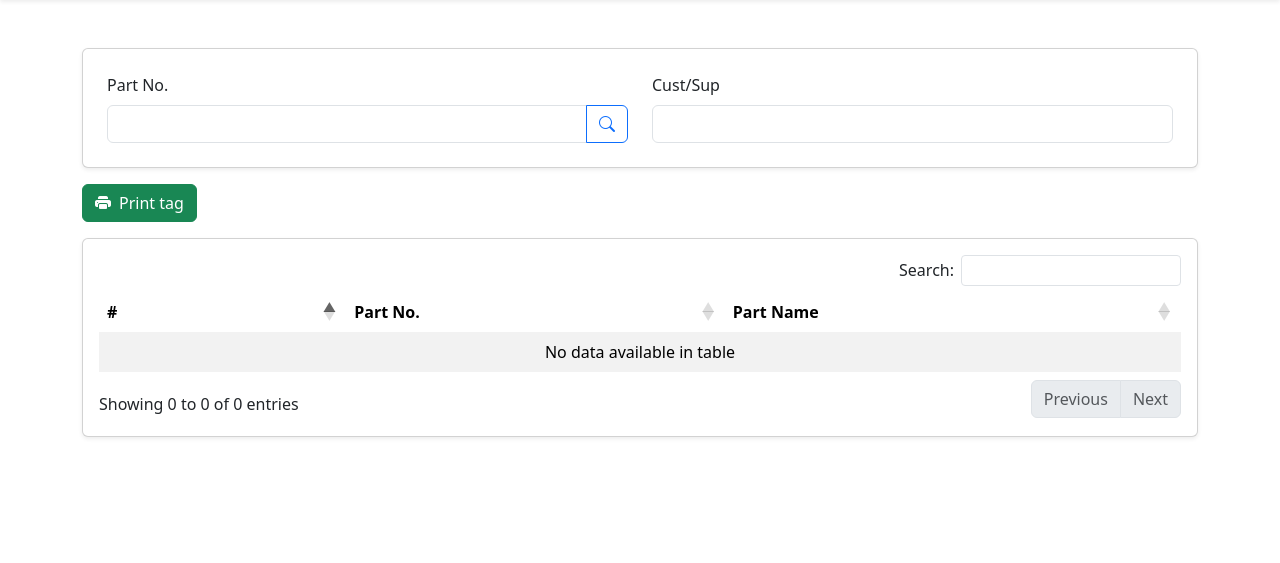
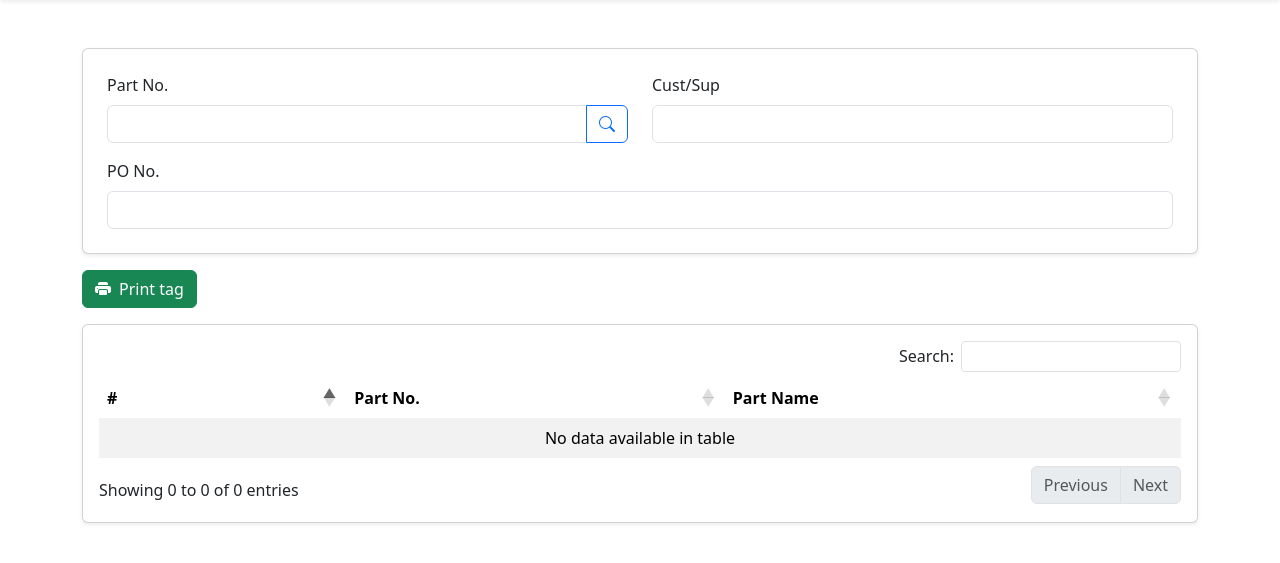
Before and after one commit to WeerawitPM/print_tag, a Django app: template print_tag_app/templates/product/index.html in a window 1280 px wide. Shown: the part 78-641 px from the top of the page. Run offline with Django 5.2, Linux system fonts and the light colour scheme; the template is opened without the code that fills it, so the values that code supplies are empty; some libraries are stand-ins or nearby versions.

Commit message:
update: po in product

```diff
--- a/print_tag_app/templates/product/index.html
+++ b/print_tag_app/templates/product/index.html
@@ -20,6 +20,12 @@
           <div class="col">
             <label for="cust_sup" class="form-label">Cust/Sup</label>
             <input type="text" class="form-control" id="cust_sup" name="cust_sup" value="{{ cust_sup }}" />
+          </div>
+        </div>
+        <div class="row mt-3">
+          <div class="col">
+            <label for="po_no" class="form-label">PO No.</label>
+            <input type="text" class="form-control" id="po_no" name="po_no" value="{{ po_no }}" />
           </div>
         </div>
       </div>
@@ -109,7 +115,7 @@
         // เมื่อโหลด DataTables เสร็จ
         initComplete: function (settings, json) {
           // ซ่อน spinner และแสดง table
-          $('#spinnerContainer').addClass("d-none")
+          $('#spinnerContainer').addClass('d-none')
           $('#tableContainer').fadeIn()
         }
       })
@@ -142,6 +148,7 @@
 
         var isValid = true
         var isAnySelected = false
+        var po_no = $('#po_no').val().trim()
 
         // เช็คว่า Cust/Sup ถูกกรอกหรือไม่
         var custSupValue = $('#cust_sup').val().trim()
@@ -185,7 +192,8 @@
             contentType: 'application/json',
             data: JSON.stringify({
               cust_sup: custSupValue,
-              selected_items: selectedItems
+              selected_items: selectedItems,
+              po_no: po_no,
             }),
             xhrFields: {
               responseType: 'blob' // ใช้ responseType เป็น 'blob'
--- a/print_tag_app/views.py
+++ b/print_tag_app/views.py
@@ -382,6 +382,7 @@ def save_product(request):
         try:
             data = json.loads(request.body)
             cust_sup = data.get("cust_sup")
+            po_no = data.get("po_no")
             selected_items = data.get("selected_items", [])
 
             if not cust_sup or not selected_items:
@@ -400,6 +401,7 @@ def save_product(request):
                         part_no=part_no,
                         part_name=part_name,
                         ref_tag=ref_tag,
+                        po_no=po_no,
                     )
 
             # URL สำหรับล็อกอิน
```
